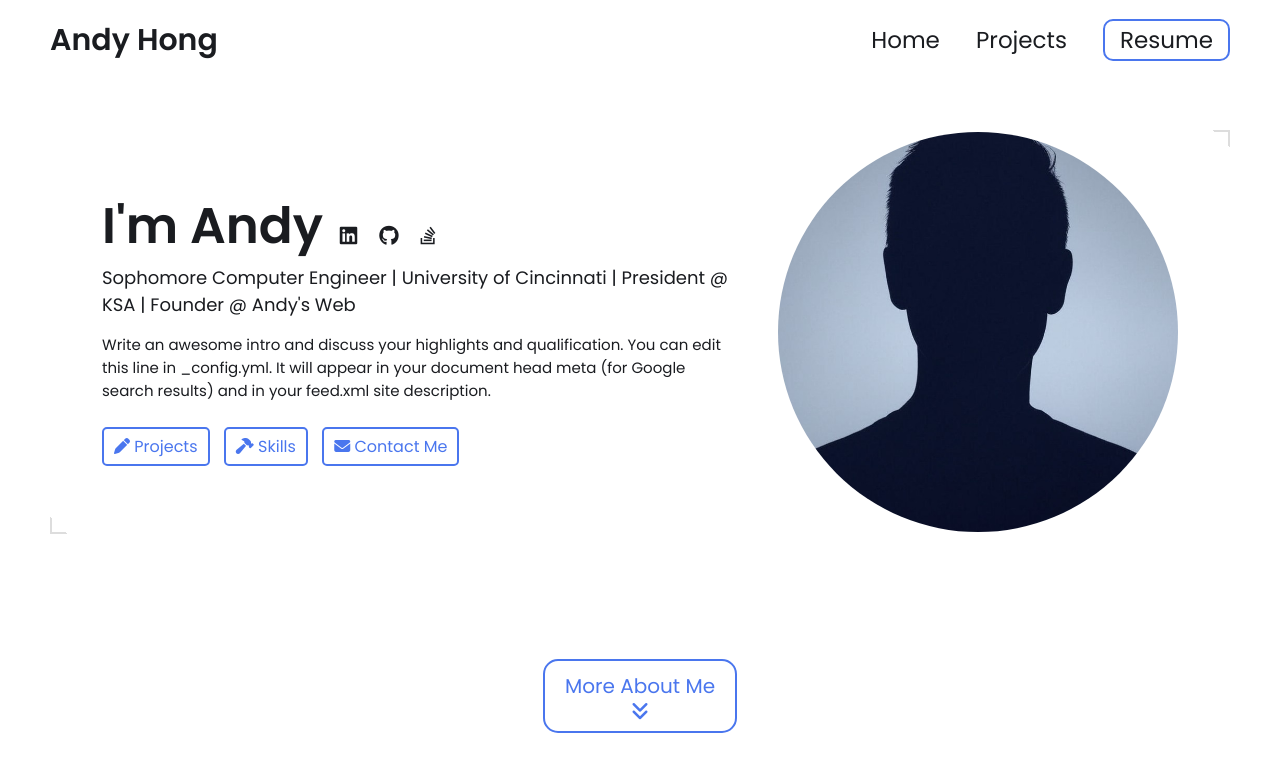
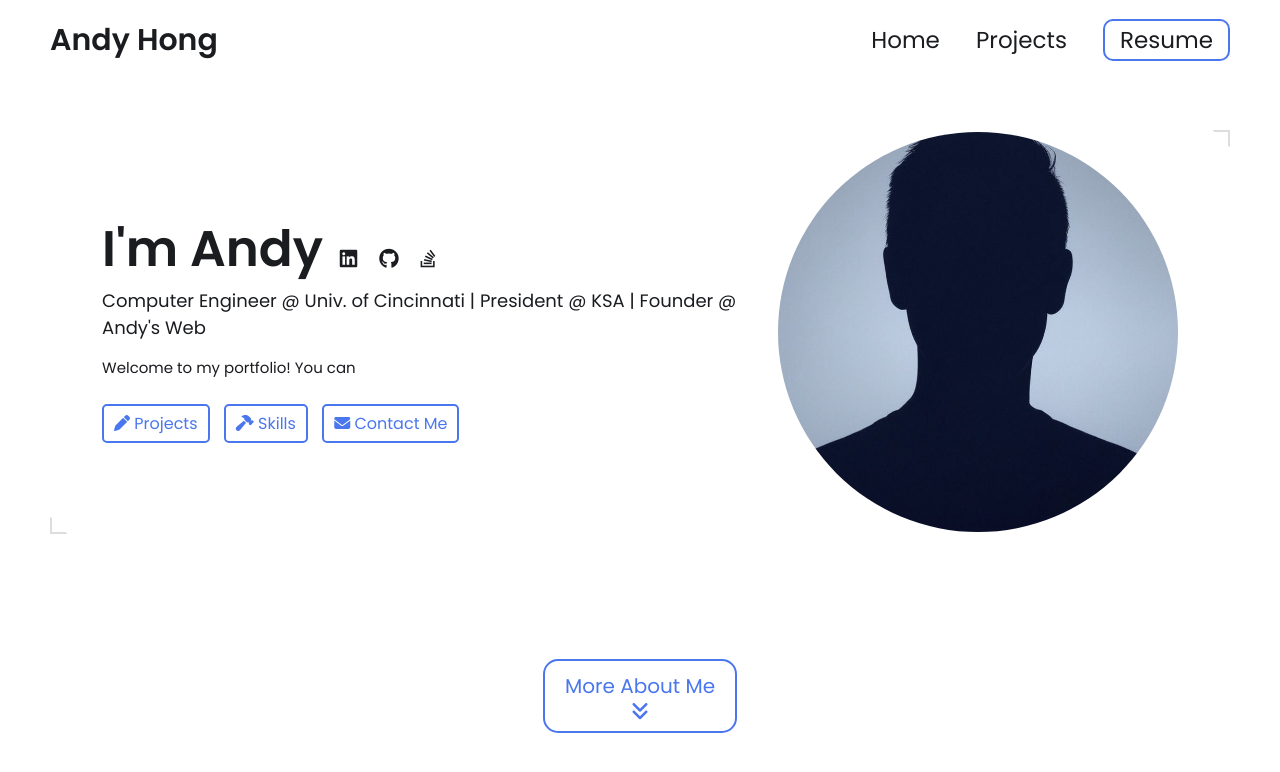
Before and after one commit to dundy101/andysresume.online, a Jekyll site: the page built from index.html, in a window 1280 px wide and 900 px high. Shown: the top 772 px of the window. Built offline with Jekyll 4.4.1, drawn with Linux system fonts in a browser that asks for light colours.

Commit message:
official test

```diff
--- a/_config.yml
+++ b/_config.yml
@@ -13,11 +13,9 @@ title: Andy's Portfolio # This is what shows up in the tab of the browser
 
 # Hero Section
 name: Andy Hong
-headline: Sophomore Computer Engineer | University of Cincinnati | President @ KSA | Founder @ Andy's Web
+headline: Computer Engineer @ Univ. of Cincinnati | President @ KSA | Founder @ Andy's Web
 description: >- # dont remove this line. this will ignore all new lines until the next section
-  Write an awesome intro and discuss your highlights and qualification. You can edit this
-  line in _config.yml. It will appear in your document head meta (for
-  Google search results) and in your feed.xml site description.
+  Welcome to my portfolio! You can
 
 # Place your profile image in /assets/images/profile-image/folder and edit the file name
 profile_image: ./assets/images/profile-image/avatar.jpeg
```
